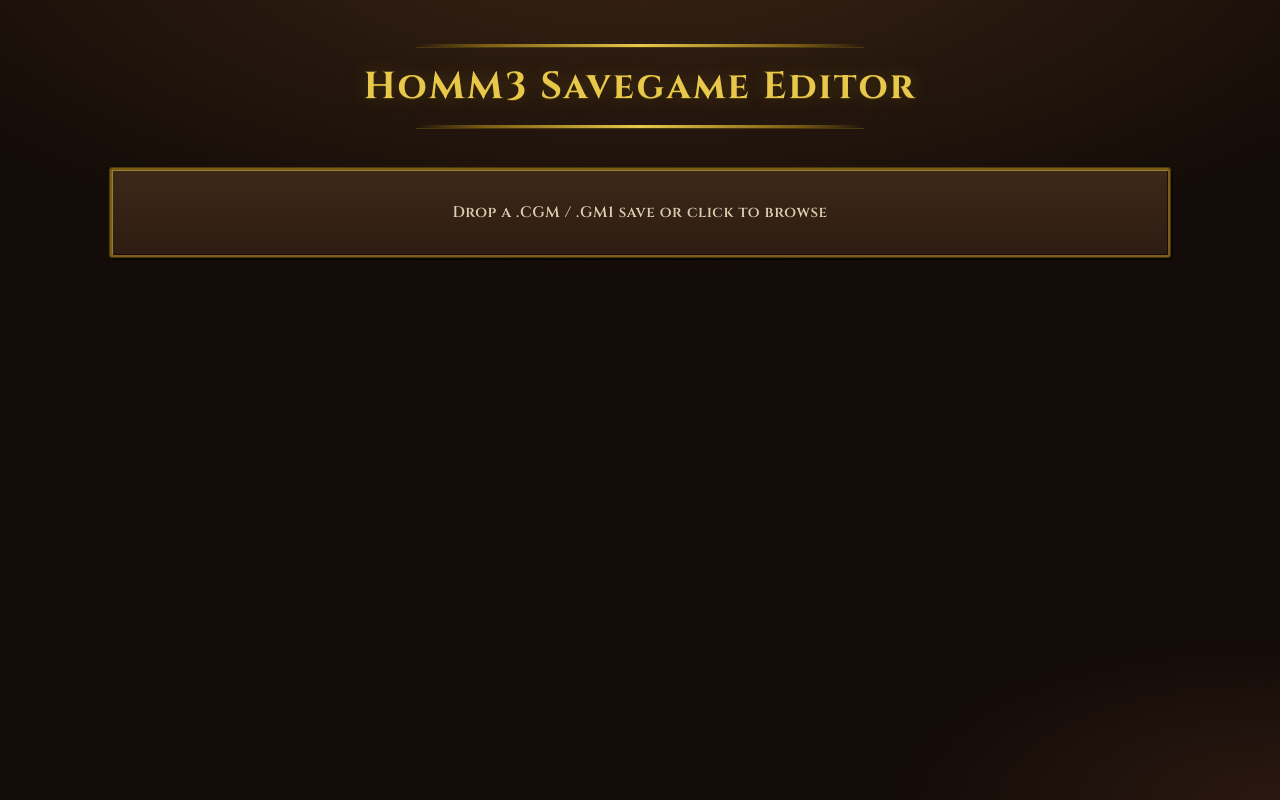
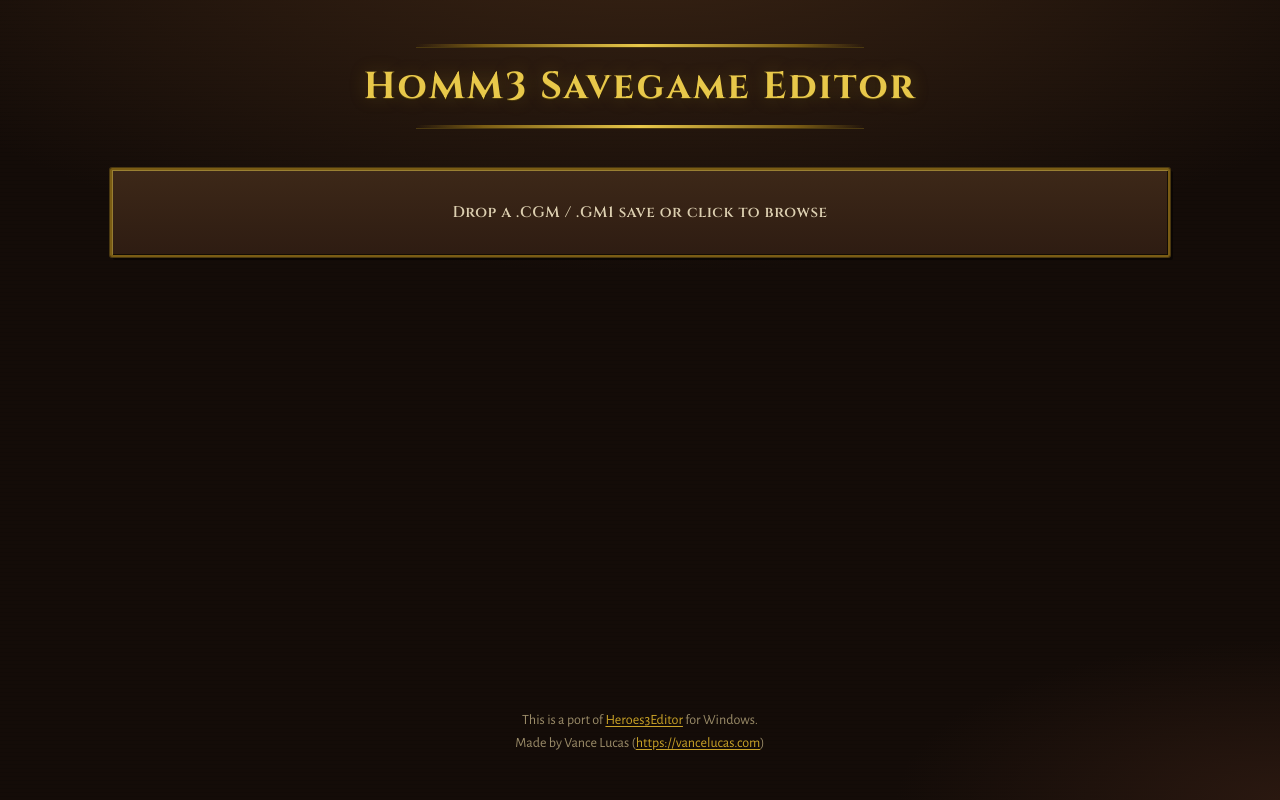
Before and after one commit to vlucas/homm3-savegame-editor, a React (Vite) app: page / in a window 1280 px wide. Built offline with nearby package versions, Linux system fonts and the light colour scheme.

Commit message:
Add footer with credit to Heroes3Editor

```diff
--- a/src/App.css
+++ b/src/App.css
@@ -52,6 +52,35 @@
   max-width: 1100px;
   margin: 0 auto;
   padding: 1.5rem 1.25rem 3rem;
+  min-height: 100vh;
+  display: flex;
+  flex-direction: column;
+}
+
+.app-footer {
+  margin-top: auto;
+  padding-top: 2.5rem;
+  text-align: center;
+}
+
+.app-footer p {
+  margin: 0;
+  color: var(--muted);
+  font-size: 0.88rem;
+}
+
+.app-footer p + p {
+  margin-top: 0.35rem;
+}
+
+.app-footer a {
+  color: var(--gold);
+  text-decoration: underline;
+  text-underline-offset: 0.15em;
+}
+
+.app-footer a:hover {
+  color: var(--gold-bright);
 }
 
 /* —— Header —— */
--- a/src/App.tsx
+++ b/src/App.tsx
@@ -310,6 +310,31 @@
           ))}
         </>
       )}
+
+      <footer className="app-footer">
+        <p>
+          This is a port of{' '}
+          <a
+            href="https://github.com/AlexSnowLeo/Heroes3Editor"
+            target="_blank"
+            rel="noopener noreferrer"
+          >
+            Heroes3Editor
+          </a>
+          {' '}for Windows.
+        </p>
+        <p>
+          Made by Vance Lucas (
+          <a
+            href="https://vancelucas.com"
+            target="_blank"
+            rel="noopener noreferrer"
+          >
+            https://vancelucas.com
+          </a>
+          )
+        </p>
+      </footer>
     </div>
   );
 }
```
